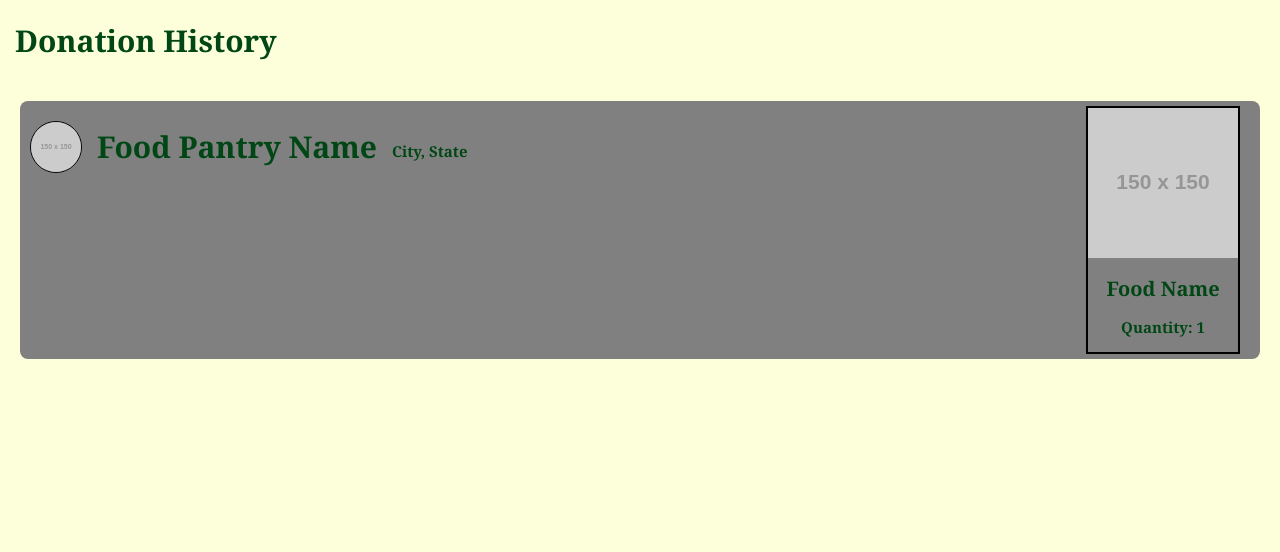
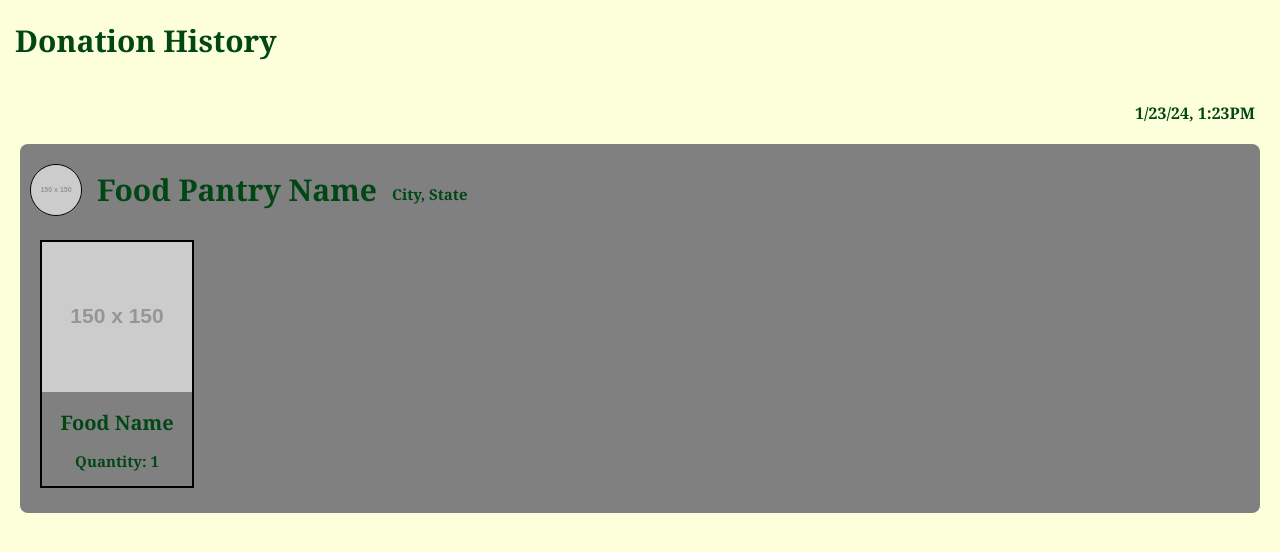
Before and after one commit to FTL-2024-Pod-C/leftover-love-ui, a React (Vite) app: page /donation-history in a window 1280 px wide. Shown: the top 552 px of the page. Built offline with nearby package versions, Linux system fonts and the light colour scheme.

Commit message:
Made edits to Donation History Page

```diff
--- a/src/Components/DonationHistoryItem/DonationHistoryItem.css
+++ b/src/Components/DonationHistoryItem/DonationHistoryItem.css
@@ -5,12 +5,22 @@
     font-family: Georgia, 'Times New Roman', Times, serif;
 }
 
+.donationHistoryItemTime{
+    color: #004715;
+    display: flex;
+    justify-content: flex-end;
+    margin-right: 25px;
+    margin-bottom: 0px;
+}
+
 .foodPantryBox {
     display: flex;
+    flex-direction: column;
     background-color: gray;
     border-radius: 8px;
     justify-content: space-between;
     margin: 20px;
+    padding-bottom: 20px;
 }
 
 .foodPantryName {
--- a/src/Components/DonationHistoryItem/DonationHistoryItem.jsx
+++ b/src/Components/DonationHistoryItem/DonationHistoryItem.jsx
@@ -6,6 +6,7 @@ const DonationHistoryItem = () => {
   return (
   <>
     <h1 className="donationHistoryHeader">Donation History</h1>
+    <h4 className="donationHistoryItemTime">1/23/24, 1:23PM</h4>
     <div className="foodPantryBox">
         <div className="donationHistoryItemBox">
             <div className="foodPantryInfo">
```
